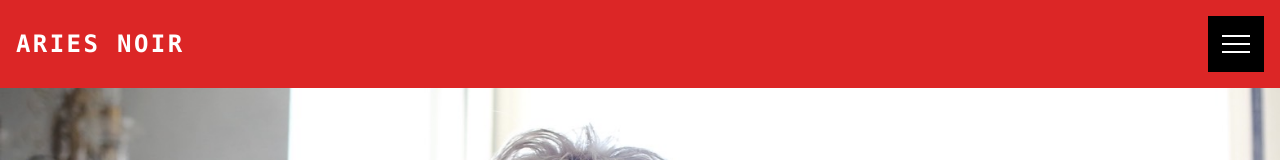
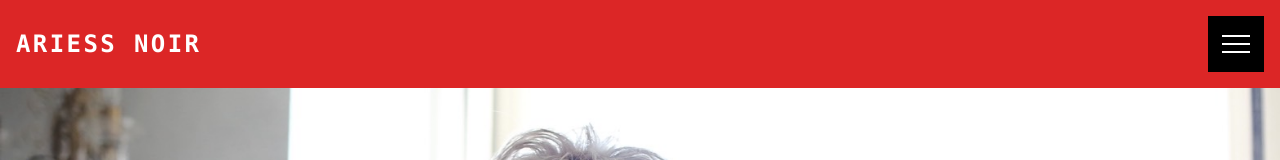
Before and after one commit to kaiitoga/AriesNoir, a React (Vite) app: page / in a window 1280 px wide. Shown: the top 160 px of the page. Built offline with nearby package versions, Linux system fonts and the light colour scheme.

Commit message:
花見区→緑区,ARIES NOIR→ARIESS NOIR

```diff
--- a/src/Components/Common/Header.jsx
+++ b/src/Components/Common/Header.jsx
@@ -23,7 +23,7 @@ export const Header = () => {
       <div className="w-full max-w-screen-2xl fixed top-0 z-50 bg-red-600">
         <div className="w-full mx-auto flex justify-between items-center p-4">
           <CustomLink to="/" className="text-2xl font-black text-white tracking-widest font-mono uppercase">
-            ARIES NOIR
+            ARIESS NOIR
           </CustomLink>
           <button
             onClick={toggleMenu}
--- a/src/Page/Life_Chapters.jsx
+++ b/src/Page/Life_Chapters.jsx
@@ -281,7 +281,7 @@ export const Life_Chapters = ({ isLoading }) => {
                   </p>
 
                   <div className="flex items-center space-x-3">
-                    <span className="text-gray-400 text-lg">千葉県千葉市花見川区 → 全国</span>
+                    <span className="text-gray-400 text-lg">千葉県千葉市緑区 → 全国</span>
                   </div>
                 </div>
               </div>
```
